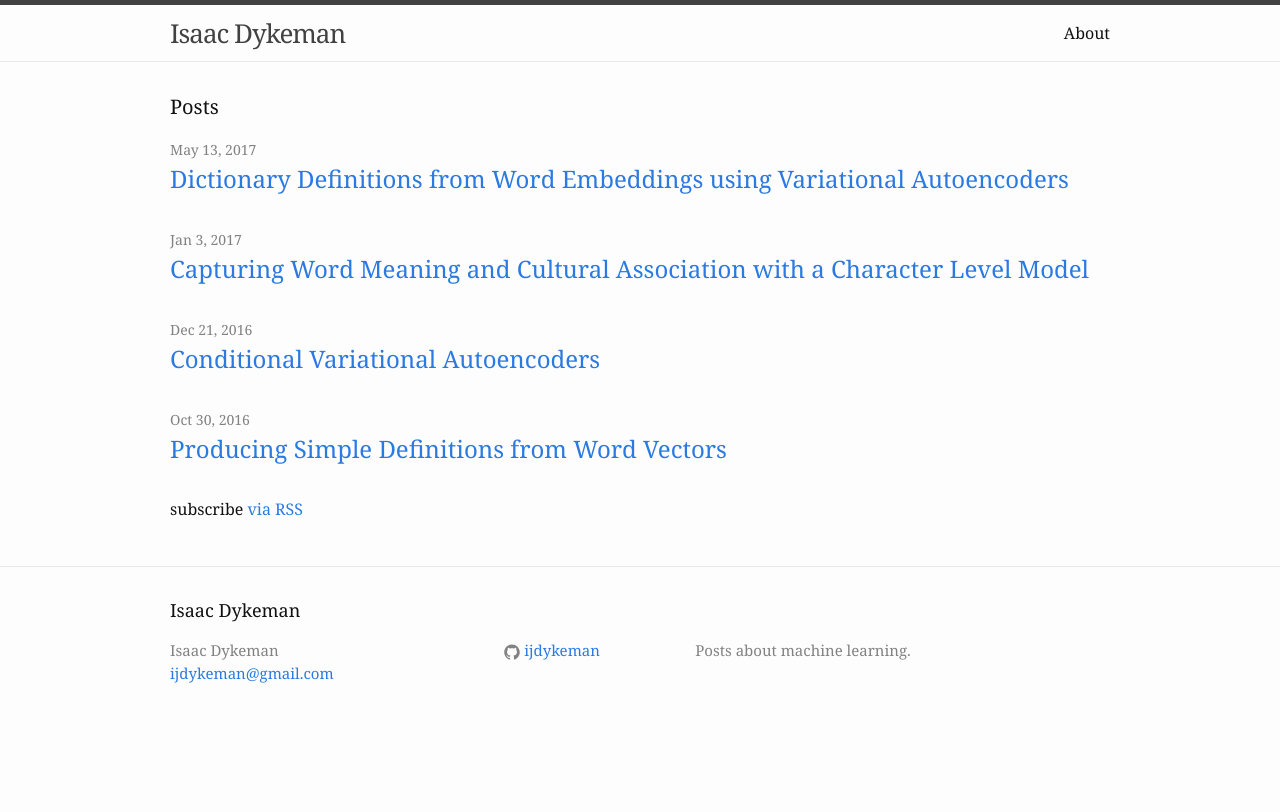
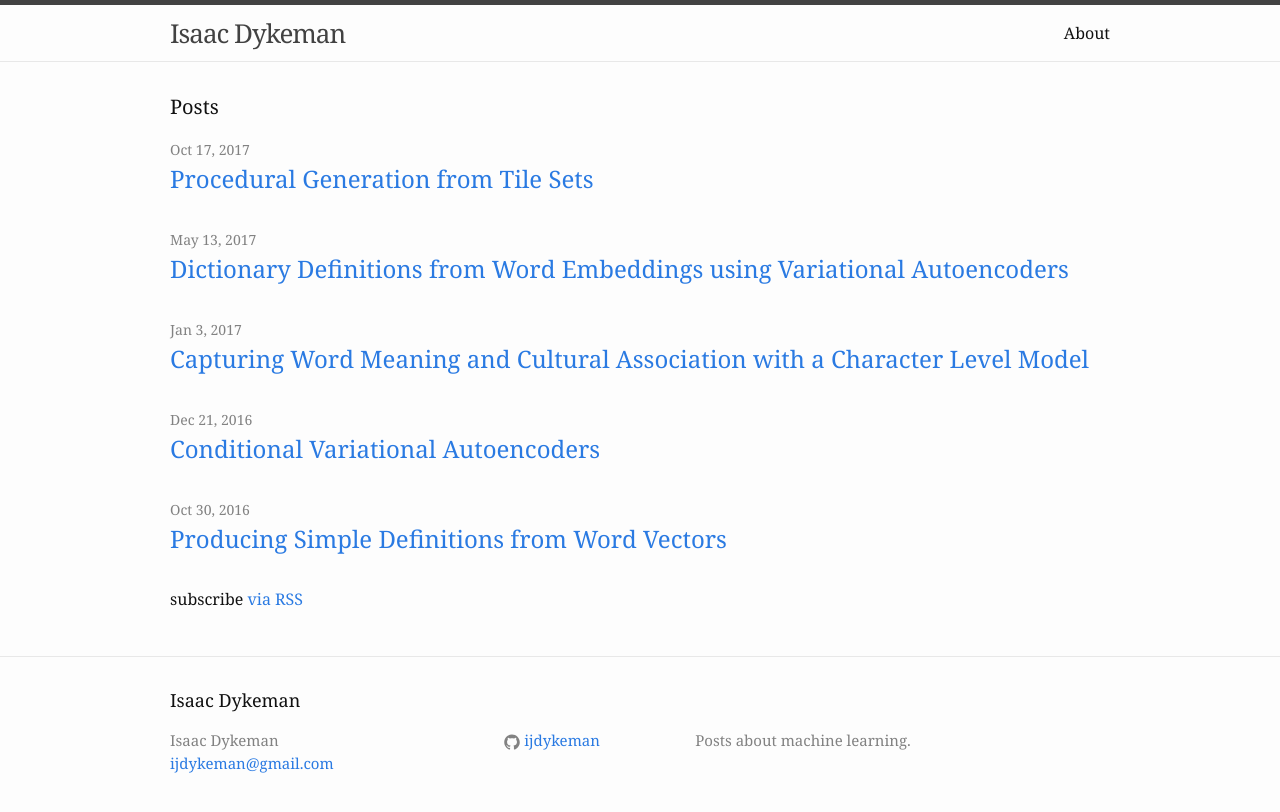
Before and after one commit to IJDykeman/ijdykeman.github.io, a Jekyll site: the page built from index.html, in a window 1280 px wide. Shown: the top 812 px of the page. Built offline with Jekyll 4.4.1, drawn with Linux system fonts in a browser that asks for light colours.

Commit message:
post wang tile post to test video

```diff
--- a/_posts/wang_tiles.markdown
+++ b/_posts/2017-10-16-wang-tile-procedural-generation.markdown
@@ -1,12 +1,13 @@
 ---
 layout: post
 title:  "Procedural Generation from Tile Sets"
-date:   2016-12-20 22:25:30 -0500
+date:   2017-10-16 22:25:30 -0500
 categories: ml
 ---
 
 ## Procedural Generation from Tile Sets
 
+<video src="assets/opener.mp4" width="320" height="200" controls preload></video>
 
 In this post, I'll describe the two algorithms I've come up with for creating complex procedural worlds from simple sets of colored tiles.  I will show that by carefully designing these tile sets, you can create interesting procedurally generated content, such as landscapes with cities, or dungeons with interesting internal structure.
 
```
Also changed, not shown: 1 other file.
